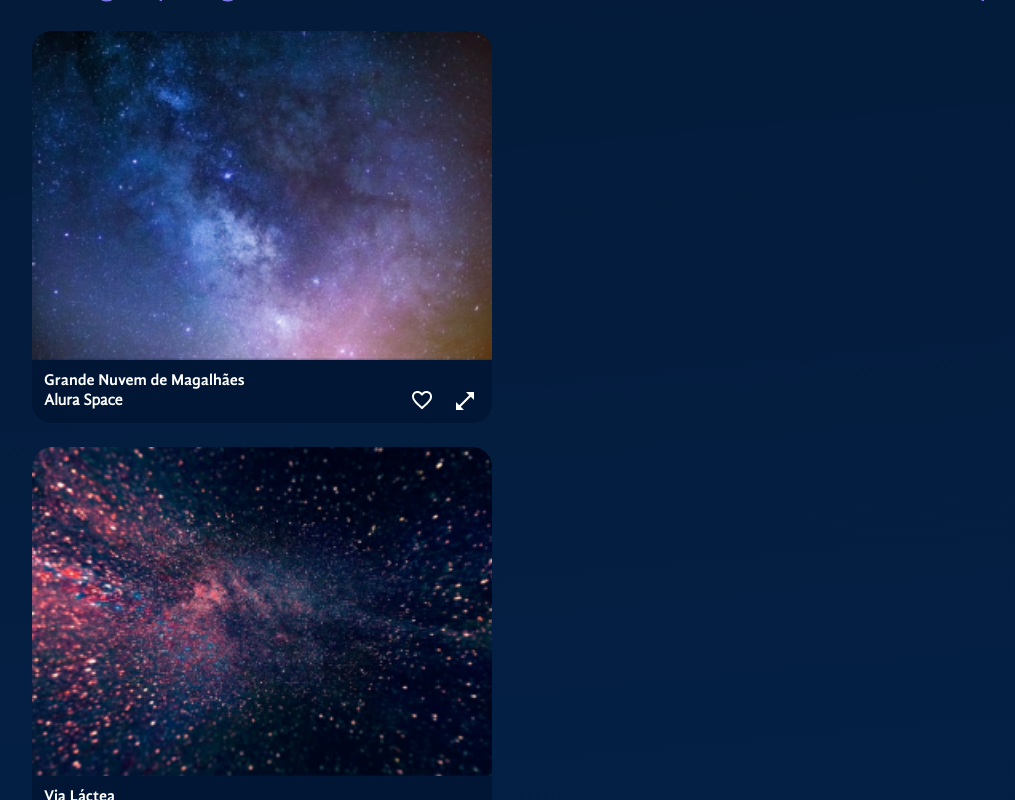
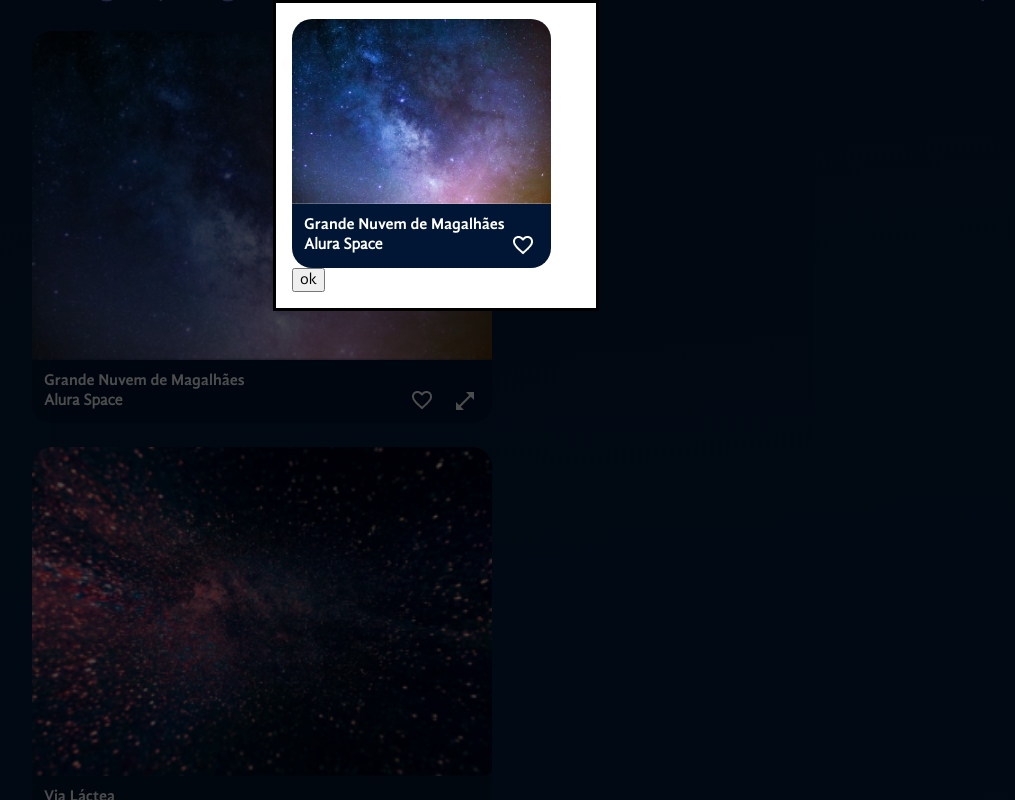
Before and after one commit to GuilFranca/ReactStyledComponents-Alura, a React (Vite) app: page / in a window 1280 px wide. Both pictures are taken after a click on the button 669 px from the left and 1131 px from the top of the page. Shown: the part 731-1531 px from the top of the page, without its empty margins (204-1219 px from the left). Built offline with nearby package versions, Linux system fonts and the light colour scheme.

Commit message:
Aula 4 - 4. Fundo com opacidade Finalizada

```diff
--- a/src/components/ModalZoom/index.jsx
+++ b/src/components/ModalZoom/index.jsx
@@ -1,12 +1,36 @@
+import styled from "styled-components";
+import Imagem from "../Galeria/Imagem"
+
+const Overlay = styled.div`
+    background-color: rgba(0, 0, 0, 0.7);
+    position: fixed;
+    top: 0;
+    right: 0;
+    left: 0;
+    bottom: 0;
+`;
+
+const DigalogEstilizado = styled.dialog`
+    position: absolute;
+    top: 294px;
+`;
+
 const ModalZoom = ({ foto }) => {
     return (
         <>
-            <dialog open={!!foto}>
-                <p>{foto?.titulo}</p>
-                <form method="dialog">
-                    <button type="submit">ok</button>
-                </form>
-            </dialog>
+            {foto &&
+                <Overlay>
+                    <dialog open={!!foto}>
+                        <Imagem
+                            foto={foto}
+                            expandida={true}
+                        />
+                        <form method="dialog">
+                            <button type="submit">ok</button>
+                        </form>
+                    </dialog>
+                </Overlay>
+            }
         </>
     )
 }
```
